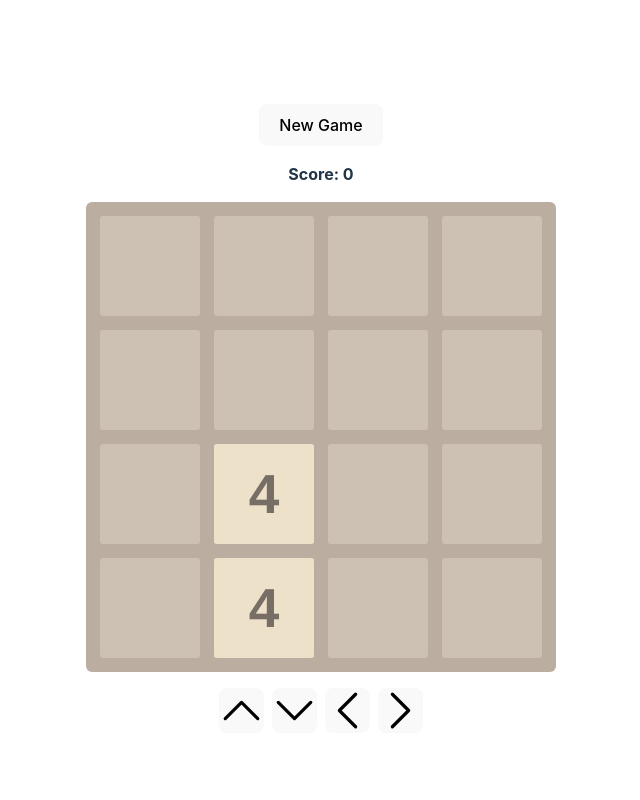
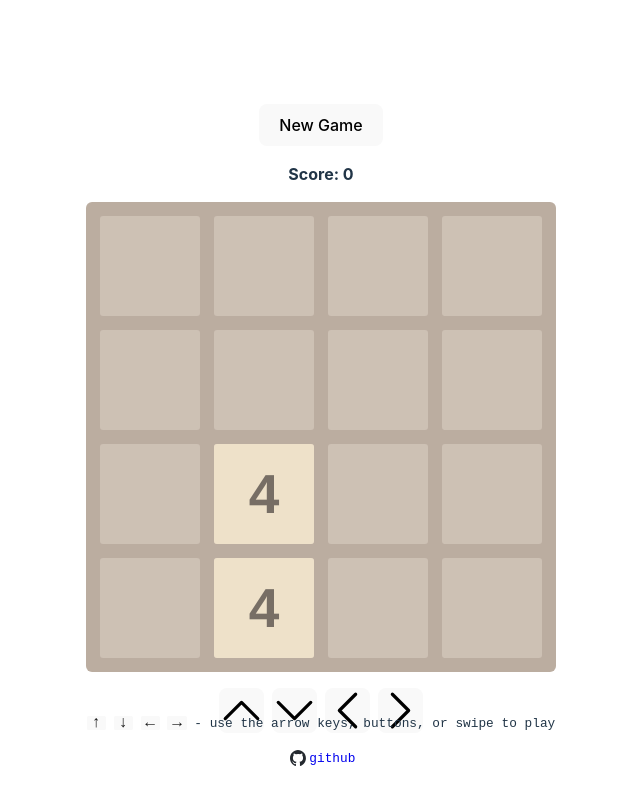
Before and after one commit to senorita-dev/2048, a React (Vite) app: page / in a window 1280 px wide. Shown: the whole page, without its empty margins (319-959 px from the left). Built offline with nearby package versions, Linux system fonts and the light colour scheme.

Commit message:
added footer and github link

```diff
--- a/src/App.css
+++ b/src/App.css
@@ -1,12 +1,16 @@
 #root {
-  max-width: 1280px;
-  margin: 0 auto;
-  padding: 2rem;
-  text-align: center;
+  width: 100%;
+  height: 100%;
   touch-action: none;
 }
 
 #app {
+  width: 100%;
+  height: 100%;
   display: flex;
   flex-direction: column;
+  justify-content: center;
+  padding: 2rem;
+  box-sizing: border-box;
+  position: relative;
 }
--- a/src/App.tsx
+++ b/src/App.tsx
@@ -1,4 +1,5 @@
 import './App.css'
+import Footer from './components/Footer'
 import Page from './components/Page'
 import { GameContext, initialGameState, gameReducer } from './contexts/GameContext'
 import { useReducer } from 'react'
@@ -9,6 +10,7 @@ function App() {
     <div id="app">
       <GameContext.Provider value={[gameState, setGameState]}>
         <Page />
+        <Footer />
       </GameContext.Provider>
     </div>
   )
--- /dev/null
+++ b/src/components/Footer.tsx
@@ -0,0 +1,24 @@
+import '../css/Footer.css'
+import githubMark from '../assets/github-mark.svg'
+
+const Footer = () => {
+  return (
+    <footer id="footer">
+      <p>
+        <kbd className="key">↑</kbd> <kbd className="key">↓</kbd> <kbd className="key">←</kbd>{' '}
+        <kbd className="key">→</kbd> - use the arrow keys, buttons, or swipe to play
+      </p>
+      <a
+        href="https://github.com/senorita-dev/2048"
+        target="_blank"
+        rel="noopener noreferrer"
+        id="github"
+      >
+        <img src={githubMark} alt="github" />
+        github
+      </a>
+    </footer>
+  )
+}
+
+export default Footer
--- /dev/null
+++ b/src/css/Footer.css
@@ -0,0 +1,52 @@
+#footer {
+  position: fixed;
+  bottom: 2rem;
+  left: 2rem;
+  right: 2rem;
+  text-align: center;
+  margin: 0 auto;
+  font-family: monospace;
+  font-size: 0.8rem;
+}
+
+#footer>p {
+  margin-block-start: 0;
+  margin-block-end: 1rem;
+}
+
+kbd {
+  --bg-color: #1a1a1a;
+  --sub-color: #f9f9f9;
+  color: var(--bg-color);
+  background-color: var(--sub-color);
+  display: inline-block;
+  margin: 0;
+  padding: 0.1rem 0.3rem;
+  border-radius: 0.1rem;
+  font-size: 1rem;
+  line-height: .7rem
+}
+
+@media (prefers-color-scheme: dark) {
+  #footer {
+    --bg-color: #f9f9f9;
+    --sub-color: #1a1a1a;
+  }
+}
+
+#github {
+  text-decoration: none;
+  display: flex;
+  align-items: center;
+  justify-content: center;
+}
+
+#github>img {
+  height: 1rem;
+  margin: 0 .2rem;
+  vertical-align: middle;
+}
+
+#github:visited {
+  color: #747bff;
+}
--- a/src/css/Page.css
+++ b/src/css/Page.css
@@ -2,8 +2,13 @@
   display: flex;
   flex-direction: column;
   gap: 1rem;
+  max-width: 1280px;
+  margin: 0 auto;
+  text-align: center;
+  place-items: center;
 }
 
-#continue, #try-again {
+#continue,
+#try-again {
   cursor: pointer;
 }
--- a/src/index.css
+++ b/src/index.css
@@ -15,10 +15,9 @@
 
 body {
   margin: 0;
-  display: flex;
-  place-items: center;
   min-width: 320px;
   min-height: 100vh;
+  height: 100vh;
 }
 
 h1 {
```
Also changed, not shown: src/assets/github-mark-white.svg (added), src/assets/github-mark.svg (added).
